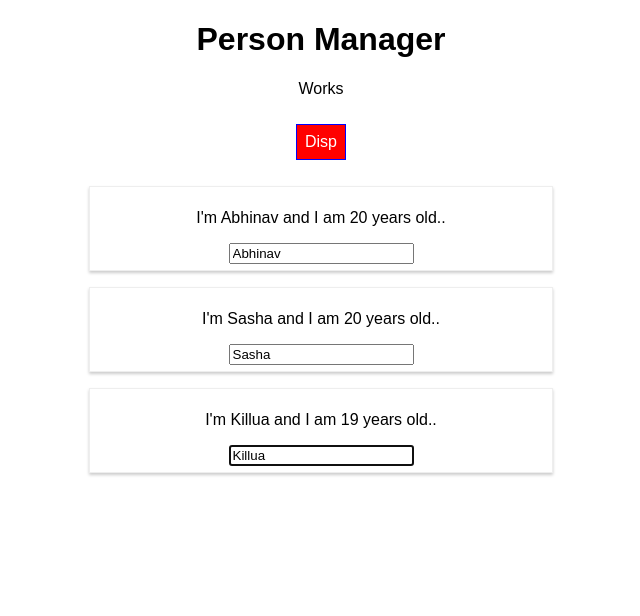
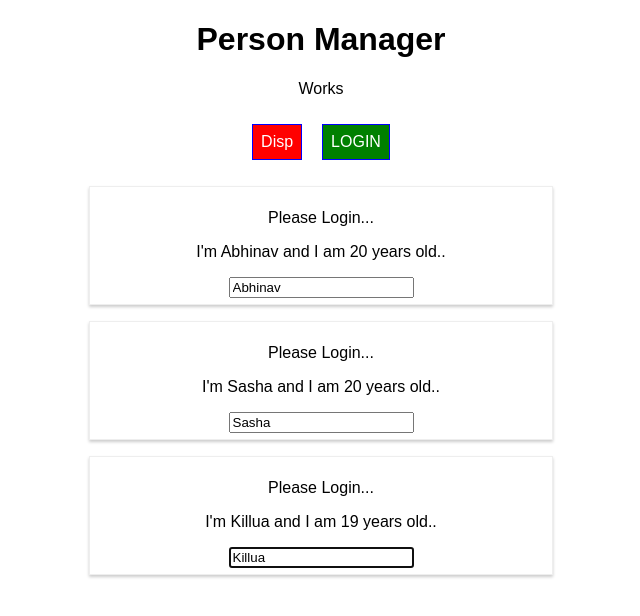
Before and after one commit to Abhinav2907/react-complete-guide, a React app in the folder react-complete-guide/: page / in a window 1280 px wide. Shown: the top 616 px of the page, without its empty margins (319-959 px from the left). Built offline with nearby package versions, Linux system fonts and the light colour scheme.

Commit message:
Via upload

```diff
--- a/react-complete-guide/src/components/Cockpit/Cockpit.js
+++ b/react-complete-guide/src/components/Cockpit/Cockpit.js
@@ -1,9 +1,11 @@
-import React, {useEffect , useRef} from 'react';
+import React, {useEffect , useRef, useContext} from 'react';
 import classes from './Cockpit.css';
+import AuthContext from '../../context/auth-context'
 
 const cockpit = (props) => {
     const toggleBtnRef = useRef(null);
 
+    const authContextvar = useContext(AuthContext);
 
     useEffect( () => {
         console.log("Useeffect triggered");
@@ -38,6 +40,7 @@
                 onClick={props.clicked}>
                     Disp
             </button>
+            {<button onClick={authContextvar.login}>LOGIN</button>}
         </div>
     );
 };
--- a/react-complete-guide/src/components/Persons/Person/Person.js
+++ b/react-complete-guide/src/components/Persons/Person/Person.js
@@ -3,19 +3,25 @@
 import Aux from '../../../hoc/Auxiliary'
 import withClass from '../../../hoc/withClass'
 import PropTypes from 'prop-types'
+import AuthContext from '../../../context/auth-context'
+
+
 class Person extends Component {
     constructor(props) {
         super(props);
         this.inputElementRef = React.createRef();
     }
+    static contextType = AuthContext;
     componentDidMount() {
         this.inputElementRef.current.focus();
+        console.log(this.context.authenticated);
     }
 
     render () {
         console.log("Person.js rendering");
         return (
             <Aux>
+                {this.context.authenticated ? <p>Authenticated!!</p> : <p>Please Login...</p>}
                 <p onClick={this.props.click}>I'm {this.props.name} and I am {this.props.age} years old..</p>
                 <p>{this.props.children}</p>
                 <input
--- a/react-complete-guide/src/components/Persons/Persons.js
+++ b/react-complete-guide/src/components/Persons/Persons.js
@@ -1,7 +1,8 @@
 import React from 'react';
 import Person from './Person/Person'
 
-const persons = (props) => props.persons.map( ( personas, index ) => {
+const persons = (props) =>
+    props.persons.map( ( personas, index ) => {
     return <Person
         click={() => props.clicked(index)}
         name={personas.name}
@@ -11,4 +12,5 @@
         />
 });
 
+
 export default persons;
--- a/react-complete-guide/src/containers/App.js
+++ b/react-complete-guide/src/containers/App.js
@@ -3,6 +3,7 @@
 import classes from './App.css';
 import Persons from '../components/Persons/Persons';
 import Cockpit from '../components/Cockpit/Cockpit';
+import AuthContext from '../context/auth-context'
 
 class App extends Component {
   state = {
@@ -12,7 +13,12 @@
       {id: 'uygf', name: 'Killua', age: 19}
     ],
     showPersons: false,
-    counter: 0
+    counter: 0,
+    authenticated: false
+  }
+
+  loginHandler = () => {
+    this.setState({authenticated: true});
   }
 
   switchNameHandler = (newName) => {
@@ -64,6 +70,7 @@
           persons={this.state.persons}
           clicked={this.deletePersonHandler}
           changed={this.nameChangedHandler}
+          isAuthenticated={this.state.authenticated}
           />;
 
 
@@ -72,12 +79,19 @@
 
     return (
         <div className={classes.App}>
-          <Cockpit
-            title={this.props.appTitle}
-            showPersons={this.state.showPersons}
-            personsLength={this.state.persons.length}
-            clicked={this.togglePersonsHandler} />
-          {personww}
+          <AuthContext.Provider
+            value={{
+              authenticated: this.state.authenticated,
+              login: this.loginHandler
+              }}
+          >
+            <Cockpit
+              title={this.props.appTitle}
+              showPersons={this.state.showPersons}
+              personsLength={this.state.persons.length}
+              clicked={this.togglePersonsHandler}/>
+            {personww}
+          </AuthContext.Provider>
         </div>
     );//can also use ternary operator as we can only write a single statement in jsx block. Module 4 vid 3
     //return React.createElement('div',{className: 'App'}, React.createElement('h1',null,'HI i am react app!!!'));
--- /dev/null
+++ b/react-complete-guide/src/context/auth-context.js
@@ -0,0 +1,8 @@
+import React from 'react';
+
+const authContext = React.createContext({
+    authenticated: false,
+    login: () => {}
+});
+
+export default authContext;
```
